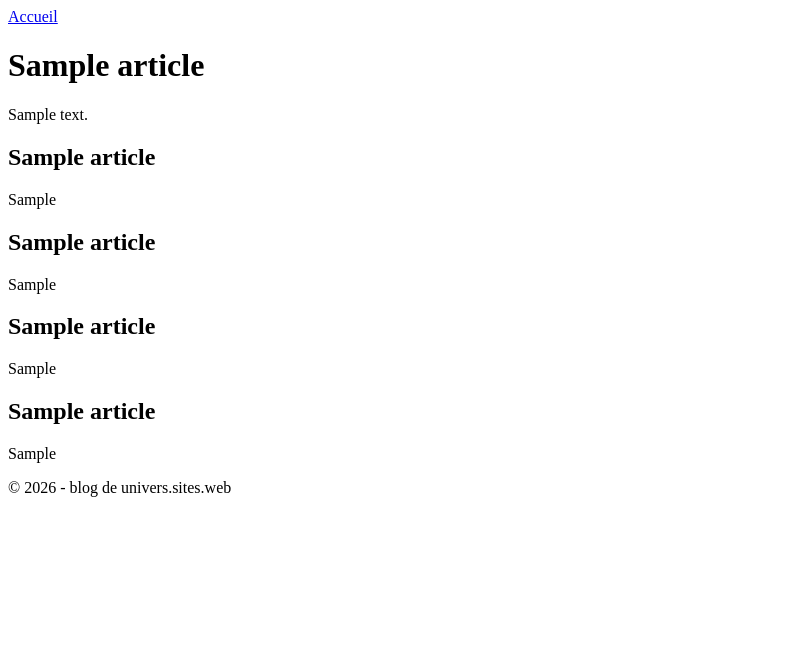
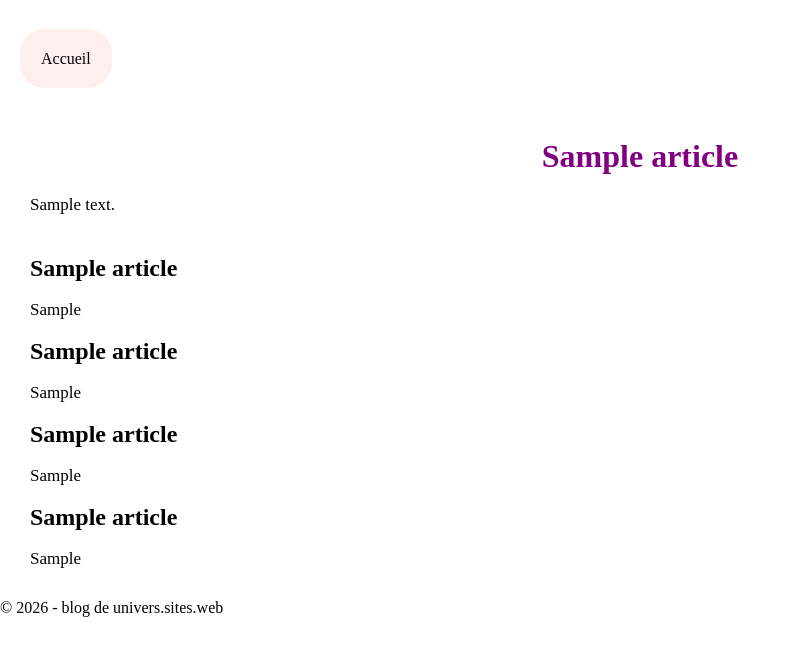
Before and after one commit to Tatiana-Juin/django-blog, a Django app: page /article/1/ in a window 1280 px wide. Shown: the top 656 px of the page, without its empty margins (0-801 px from the left). Run offline with Django 5.2, Linux system fonts and the light colour scheme; tables that the repository leaves empty hold one stand-in row (values such as "Sample post").

Commit message:
J'ai créer uin dossier static dans articles afin de faire le style honnetement c'étai très simple

```diff
--- /dev/null
+++ b/articles/static/articles/style.css
@@ -0,0 +1,66 @@
+*{
+    box-sizing: border-box;
+    margin: 0;
+    padding: 0;
+}
+
+/* *********** INDEX ************** */
+.title_page{
+    text-align: center;
+    color:purple;
+    margin: 20px 0 20px 0;
+
+}
+
+.all_article{
+    display: flex;
+    align-items: center;
+    flex-direction: column;
+
+}
+
+.card{
+    border: 1px solid #ccc;
+    padding: 30px;
+    margin-bottom: 25px;
+    width: 80vw;
+    border-radius: 20px;
+}
+
+.title_article{
+    margin:10px 0 20px 0;
+}
+
+.description_article{
+    margin-bottom: 40px;
+    font-size:17px;
+}
+
+
+.btn_article{
+    border : 1px solid #ffeeee;
+    padding:20px;
+    color:black;
+    background-color: #ffeeee;
+    border-radius: 25px;
+    text-decoration: none;
+}
+
+/* ******** UN ARTICLE  */
+
+.btn{
+    margin:50px 0 20px 20px;
+}
+
+.un_article{
+    padding: 30px;
+
+}
+
+.title_section,.description_section{
+    margin-top:18px;
+}
+
+.description_section{
+    font-size:17px;
+}
--- a/articles/templates/base.html
+++ b/articles/templates/base.html
@@ -1,10 +1,11 @@
-
+{% load static %}
 <!DOCTYPE html>
 <html lang="fr">
 
     <head>
         <title> {% block title %} Article de blog {% endblock %} </title>
         <meta charset="utf-8" />
+        <link rel="stylesheet" href="{% static 'articles/style.css' %}">
     </head>
 
     <body>
--- a/articles/templates/un_article.html
+++ b/articles/templates/un_article.html
@@ -5,27 +5,30 @@
 {% endblock %}
 
 {% block content %}
-        <a href="/"> Accueil</a>
+        <div class="btn">
+            <a href="/" class="btn_article " > Accueil</a>
+        </div>
 
-        <div>
-            <h1>{{ article.titre_article }}</h1>
-            <p>{{article.description_article}}</p>
-            <h2>{{ article.titre_1 }}</h2>
-            <p>{{ article.paragraphe_1 }}</p>
+
+        <div class="un_article" >
+            <h1 class="title_page">{{ article.titre_article }}</h1>
+            <p class="description_article">{{article.description_article}}</p>
+            <h2 class="title_section">{{ article.titre_1 }}</h2>
+            <p class="description_section">{{ article.paragraphe_1 }}</p>
 
             {% if article.titre_2 %}
-                <h2>{{ article.titre_2 }}</h2>
-                <p>{{ article.paragraphe_2 }}</p>
+                <h2 class="title_section">{{ article.titre_2 }}</h2>
+                <p class="description_section">{{ article.paragraphe_2 }}</p>
             {% endif %}
 
             {% if article.titre_3 %}
-                <h2>{{ article.titre_3 }}</h2>
-                <p>{{ article.paragraphe_3 }}</p>
+                <h2 class="title_section">{{ article.titre_3 }}</h2>
+                <p class="description_section">{{ article.paragraphe_3 }}</p>
             {% endif %}
 
             {% if article.titre_4 %}
-                <h2>{{ article.titre_4 }}</h2>
-                <p>{{ article.paragraphe_4 }}</p>
+                <h2  class="title_section">{{ article.titre_4 }}</h2>
+                <p  class="description_section">{{ article.paragraphe_4 }}</p>
             {% endif %}
 
         </div>
```
Also changed, not shown: articles/templates/index.html (+6 -6 lines).
